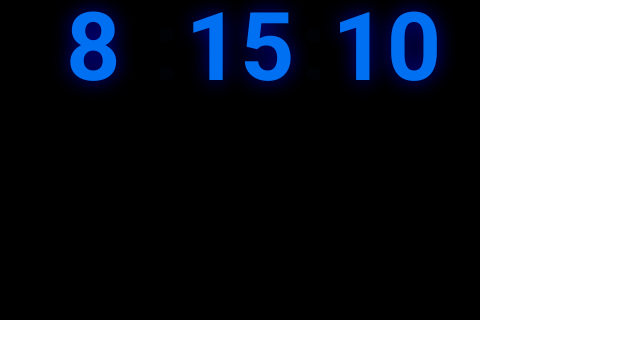
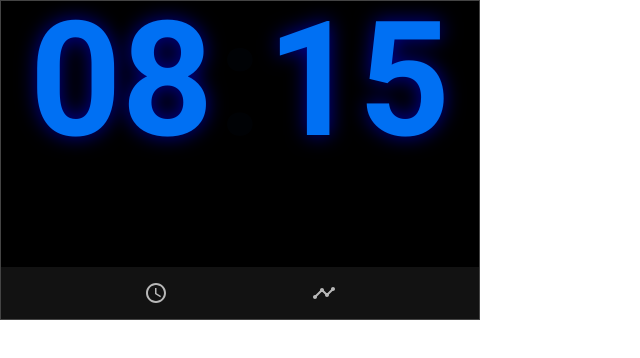
Before and after one commit to tronya/clock-pi, a Next.js app: page /clock/clock in a window 1280 px wide. Shown: the top 358 px of the page, without its empty margins (0-640 px from the left). Built offline with nearby package versions, Linux system fonts and the light colour scheme; a web font is replaced by a local one.

Commit message:
Router and bottom bar

```diff
--- a/package.json
+++ b/package.json
@@ -7,11 +7,12 @@
     "build": "next build",
     "start": "next start",
     "lint": "next lint",
-    "display":"chromium-browser --kiosk http://localhost:3000 --window-position=0,0"
+    "display": "chromium-browser --kiosk http://localhost:3000 --window-position=0,0"
   },
   "dependencies": {
     "@emotion/react": "^11.10.4",
     "@emotion/styled": "^11.10.4",
+    "@mui/icons-material": "^5.10.3",
     "@mui/material": "^5.10.5",
     "next": "12.3.0",
     "react": "18.2.0",
--- a/pages/_app.tsx
+++ b/pages/_app.tsx
@@ -2,16 +2,30 @@ import '../styles/globals.css'
 import type { AppProps } from 'next/app'
 import styles from '../styles/Home.module.scss'
 import Head from 'next/head'
-import { Fragment } from 'react'
+import { blue} from '@mui/material/colors';
+import { ThemeProvider, createTheme } from '@mui/material/styles';
+import { Fragment, useState } from 'react'
+import { BottomNavigation, BottomNavigationAction } from '@mui/material'
+import AccessTimeIcon from '@mui/icons-material/AccessTime';
+import TimelineIcon from '@mui/icons-material/Timeline';
+import Link from 'next/link'
 
 function MyApp({ Component, pageProps }: AppProps) {
+  const [value, setValue] = useState(0);
+
+  const theme = createTheme({
+    palette: {
+      mode: 'dark',
+    },
+  });
+
   return (
-    <Fragment>
+    <ThemeProvider theme={theme}>
       <Head>
         <title>Clock Pi</title>
         <meta name="description" content="Generated by create next app" />
         <link rel="icon" href="/favicon.ico" />
-
+        <meta name="viewport" content="initial-scale=1, width=device-width" />
         <link
           rel="stylesheet"
           href="https://fonts.googleapis.com/css?family=Roboto:300,400,500,700&display=swap"
@@ -22,8 +36,14 @@ function MyApp({ Component, pageProps }: AppProps) {
         <div className={styles.main}>
           <Component {...pageProps} />
         </div>
+        <BottomNavigation
+          showLabels
+        >
+          <Link href="/"><BottomNavigationAction label="Time" icon={<AccessTimeIcon />} /></Link>
+          <Link href="/money"><BottomNavigationAction label="Money"icon={<TimelineIcon />} /></Link>
+        </BottomNavigation>
       </main>
-    </Fragment>
+    </ThemeProvider>
   )
 }
 
--- a/pages/clock/clock.tsx
+++ b/pages/clock/clock.tsx
@@ -2,6 +2,8 @@ import { Head } from 'next/document';
 import React, { Fragment } from 'react';
 import { useEffect, useState } from 'react';
 import styles from '../../styles/Clock.module.scss'
+
+const delay = 5000;
 
 const Clock = () => {
   const [timestamp, setTimeStamp] = useState<Date>(new Date("December 17, 1995 03:24:00"))
@@ -10,15 +12,14 @@ const Clock = () => {
     const timer = setInterval(() => {
       const date = new Date();
       setTimeStamp(date)
-    }, 1000);
+    }, delay);
     return () => clearInterval(timer);
   }, []);
 
   return (
       <div className={styles.clock}>
-        <p className={styles.digits}>{timestamp.getHours()}</p><b className={styles.dot}>:</b>
-        <p className={styles.digits}>{timestamp.getMinutes().toString().padStart(2, '0')}</p><b className={styles.dot}>:</b>
-        <p className={styles.digits}>{timestamp.getSeconds().toString().padStart(2, '0')}</p>
+        <p className={styles.digits}>{timestamp.getHours().toString().padStart(2, '0')}</p><b className={styles.dot}>:</b>
+        <p className={styles.digits}>{timestamp.getMinutes().toString().padStart(2, '0')}</p>
       </div>
   )
 }
--- a/pages/weather/weather.tsx
+++ b/pages/weather/weather.tsx
@@ -10,7 +10,7 @@ const fetcher = (url: string) => fetch(url).then((res) => res.json())
 
 const toTimeString = (time: Date) => new Date(time).toLocaleTimeString()
 const Weather = () => {
-    const { data, error } = useSwr<WeatherResp>(weatherUrl, fetcher)
+    const { data, error } = useSwr<WeatherResp>(weatherUrl, fetcher, {refreshInterval: 120000})
     console.log(data, error)
     if (error) return <div>Failed to load users</div>
     if (!data) return <div>Loading...</div>
--- a/styles/Clock.module.scss
+++ b/styles/Clock.module.scss
@@ -5,7 +5,7 @@
   text-align: center;
   line-height: 1;
   width: 100%;
-  font-size: 95px;
+  font-size: 10rem;
   font-weight: bold;
   text-shadow: 0px 0 20px rgb(0 0 255 / 60%);
   display: flex;
@@ -23,7 +23,7 @@
   animation: blink 2s linear infinite;
 }
 .digits{
-  width: 120px;
+  width: 12rem;
   text-align: center;
   margin: 0;
 }
--- a/styles/Home.module.scss
+++ b/styles/Home.module.scss
@@ -6,9 +6,9 @@
   flex-direction: column;
   width: 480px;
   height: 320px;
-  // border: 1px solid $white;
+  border: 1px solid $gray;
   justify-content: center;
-  align-items: center;
+  display: flex;
   font-family: 'Roboto';
   background-color: $black;
   padding:0;
--- a/styles/money.module.scss
+++ b/styles/money.module.scss
@@ -14,6 +14,7 @@
     padding: 0;
     margin: 0;
     color: $main;
+    line-height: 1;
 }
 
 .money {
```
Also changed, not shown: 1 other file (tests, documents, lock files or other folders).
